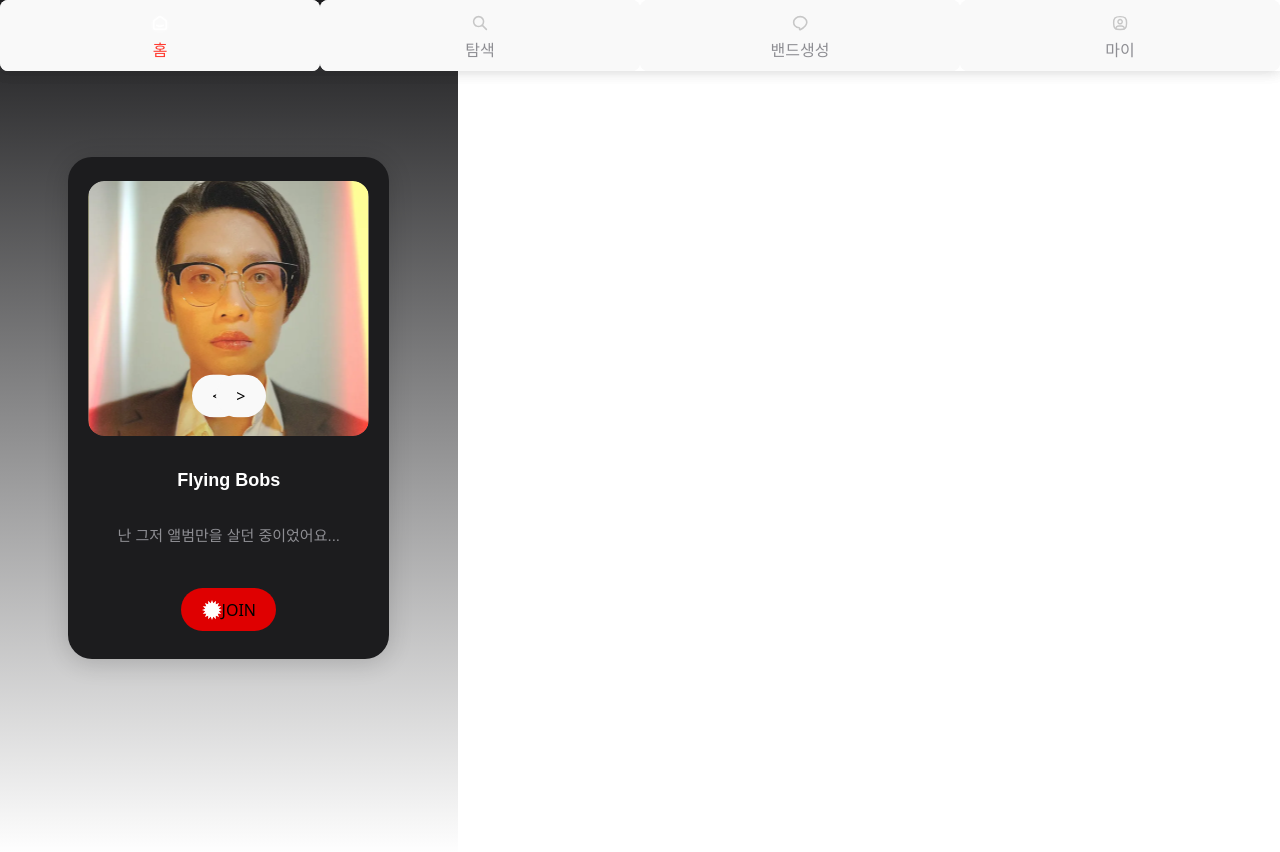
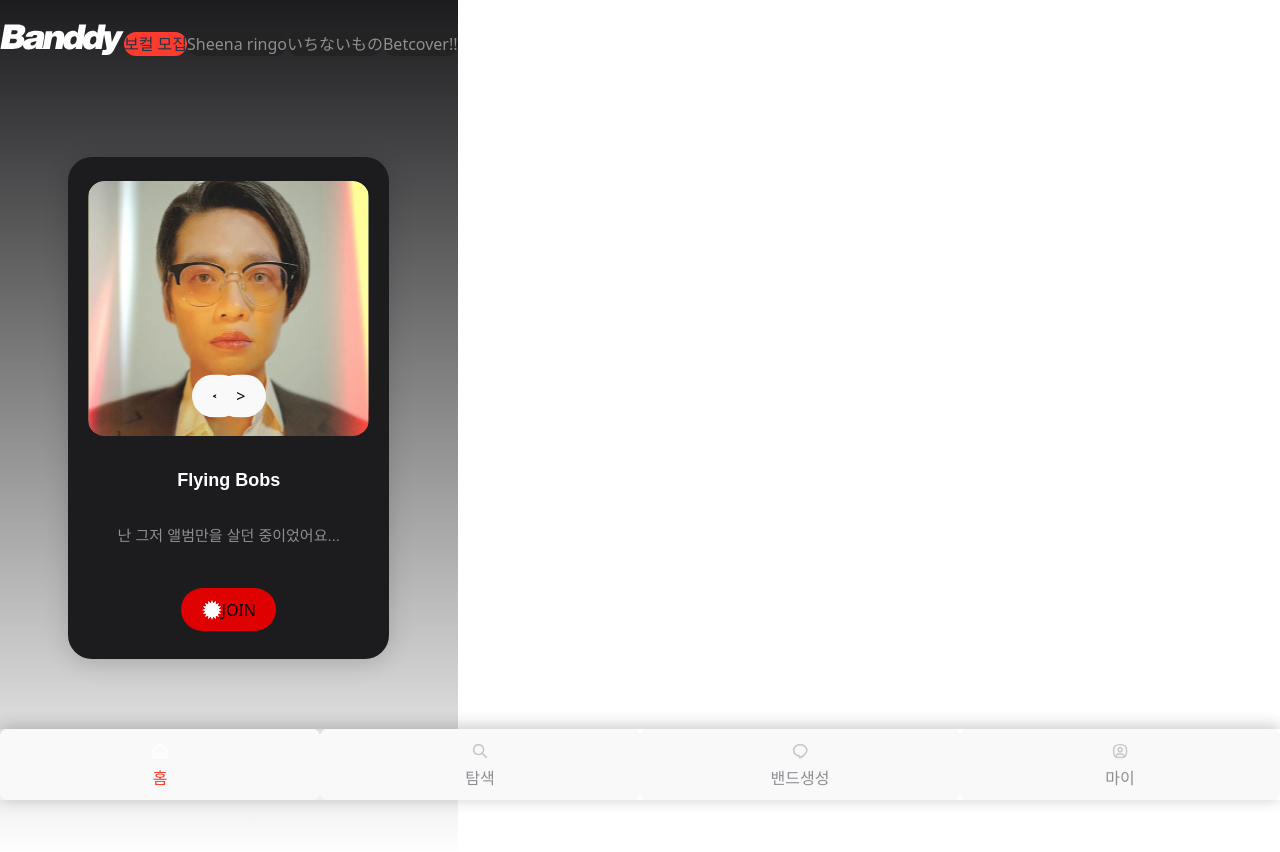
Before and after one commit to UMC-Banddy/client, a React (Vite) app: page / in a window 1280 px wide. Shown: the top 852 px of the page. Built offline with nearby package versions, Linux system fonts and the light colour scheme.

Commit message:
feat: BottomBar 위치 고정

```diff
--- a/src/widgets/Layout/BottomBar.tsx
+++ b/src/widgets/Layout/BottomBar.tsx
@@ -17,7 +17,7 @@ const BottomBar = () => {
   const navigate = useNavigate();
   return (
     <nav
-      className="fixed bottom-0 left-1/2 -translate-x-1/2 w-full max-w-md z-50 bg-white shadow-[0_-2px_16px_0_rgba(0,0,0,0.12)] rounded-t-2xl flex gap-2 md:gap-4 justify-between items-center px-4 py-2 md:px-8 md:py-4"
+      className="fixed bottom-[0px] left-1/2 -translate-x-1/2 w-full max-w-md z-50 bg-white shadow-[0_-2px_16px_0_rgba(0,0,0,0.12)] rounded-t-2xl flex gap-2 md:gap-4 justify-between items-center px-4 py-2 md:px-8 md:py-4"
       aria-label="하단 내비게이션 바"
     >
       {navs.map((nav) => {
@@ -26,7 +26,7 @@ const BottomBar = () => {
           <button
             key={nav.path}
             onClick={() => navigate(nav.path)}
-            className={`flex flex-col items-center gap-1 flex-1 py-1 rounded-xl transition text-xs md:text-sm font-['IBM Plex Sans'] outline-none focus:ring-2 focus:ring-[#FF3B30] ${
+            className={`flex flex-col items-center gap-1 flex-1 py-1 rounded-xl transition text-xs md:text-sm font-['IBM Plex Sans'] outline-none focus:ring-2 focus:ring-[#FF3B30] whitespace-nowrap ${
               active ? "text-[#FF3B30]" : "text-[#8E8E93]"
             }`}
             aria-label={nav.label}
```
